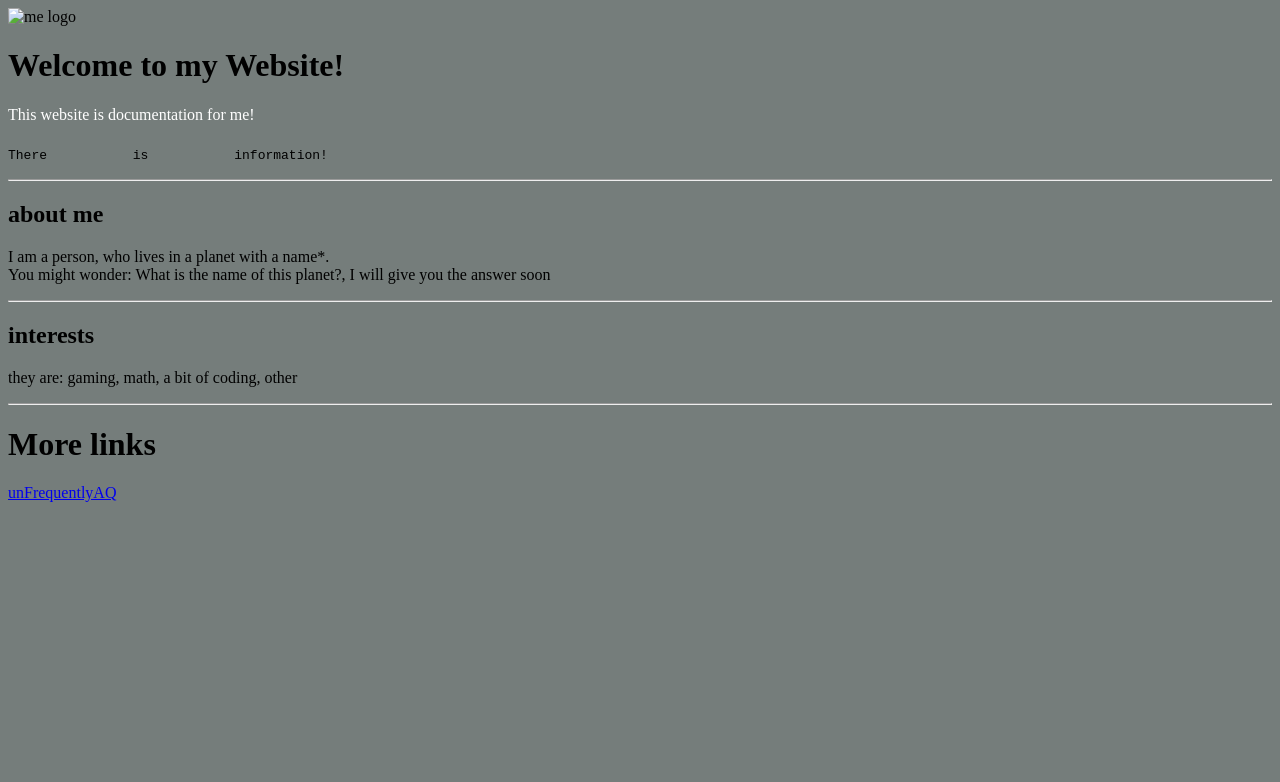
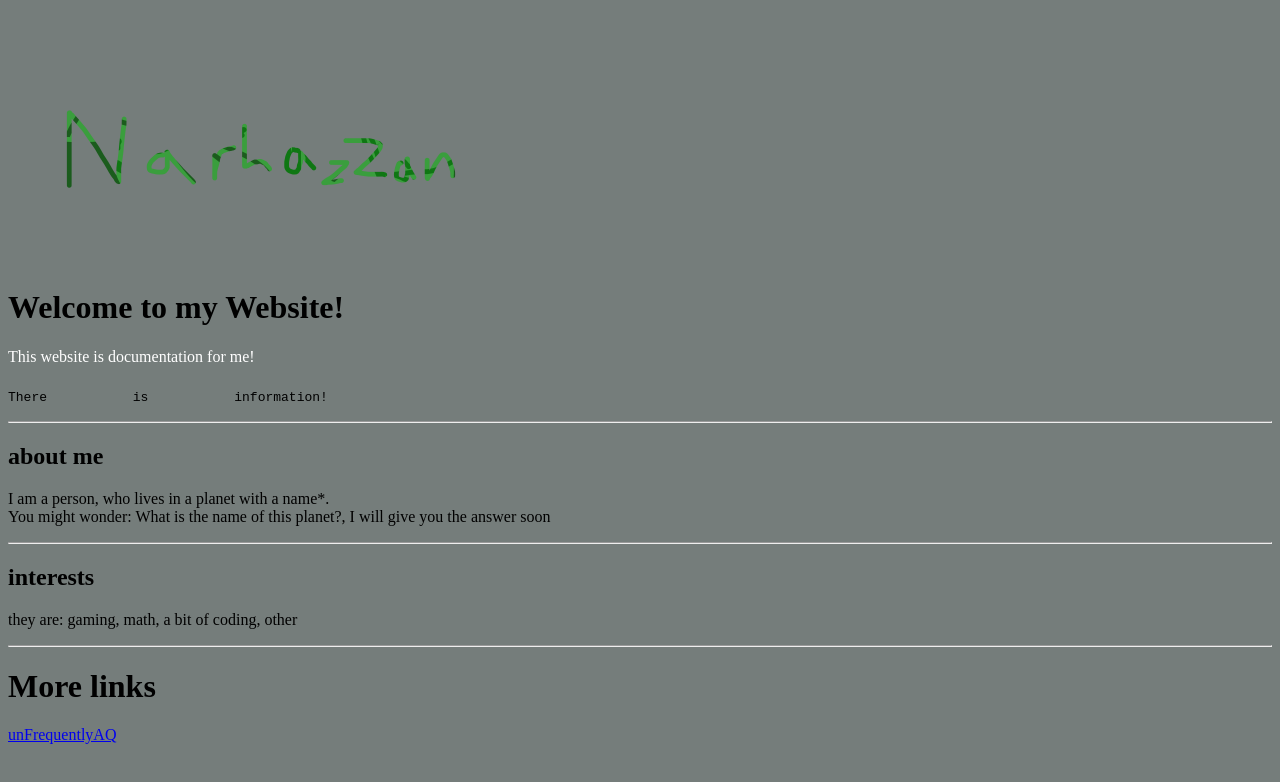
Before and after one commit to zahranguy/webstie, a plain HTML site: page index.html in a window 1280 px wide. Drawn offline with Linux system fonts and the light colour scheme; the site is published under a folder, as on GitHub Pages, so addresses that start at the root find nothing.

Commit message:
Fix logo image source path in index.html

```diff
--- a/index.html
+++ b/index.html
@@ -5,7 +5,7 @@
 </head>
 <body>
     <body style="background-color:rgb(117, 125, 123);">
-<img title="This is my logo supposedly" src="/Logwo.png" alt="me logo" width="512" height="256" href="/Logo.png">
+<img title="This is my logo supposedly" src="webstie/Logwo.png" alt="me logo" width="512" height="256" href="/Logo.png">
 <h1>Welcome to my Website!</h1>
 <p style="color: rgb(255, 255, 255);">This website is documentation for me!</p>
 <p style="font-size: x-large;"><pre>There           is           information!</pre></p>
```
